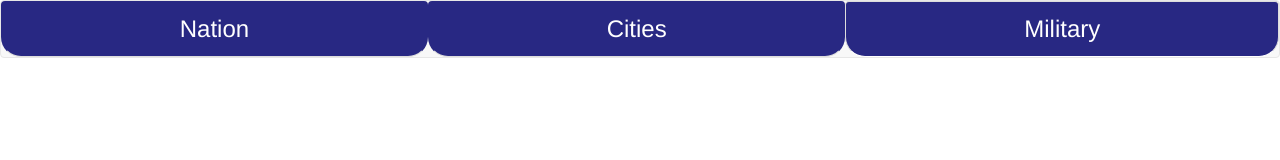
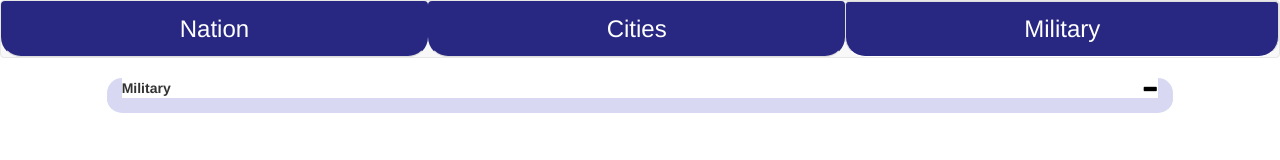
Before and after one commit to Shamadruu/Pol-War-Calc, a plain HTML site: page index.html in a window 1280 px wide. Both pictures are taken after a click on the link "Military". Drawn offline with nearby package versions, Linux system fonts and the light colour scheme.

Commit message:
Update index.html

```diff
--- a/index.html
+++ b/index.html
@@ -63,11 +63,19 @@
 
 
         </div>
-        <div class="tab-pane fade" id="military">
-
-        </div>
+       <div class="tab-pane fade" id="military">
+   <div class="container-fluid col-sm-10 col-sm-offset-1" id="miliMaster">
+      <div class=row>
+         <div class="col-sm-12 header name">
+            Military<span class="glyphicon glyphicon-minus pointer toggle" style=color:#000;zoom:1.25;float:right title="Maximize or minimize this city.">
+         </div>
+      </div>
+      <div class="container-fluid">
 
       </div>
+   </div>
+</div>
+
         <script src="js/main.js"></script>
 </body>
 
```
